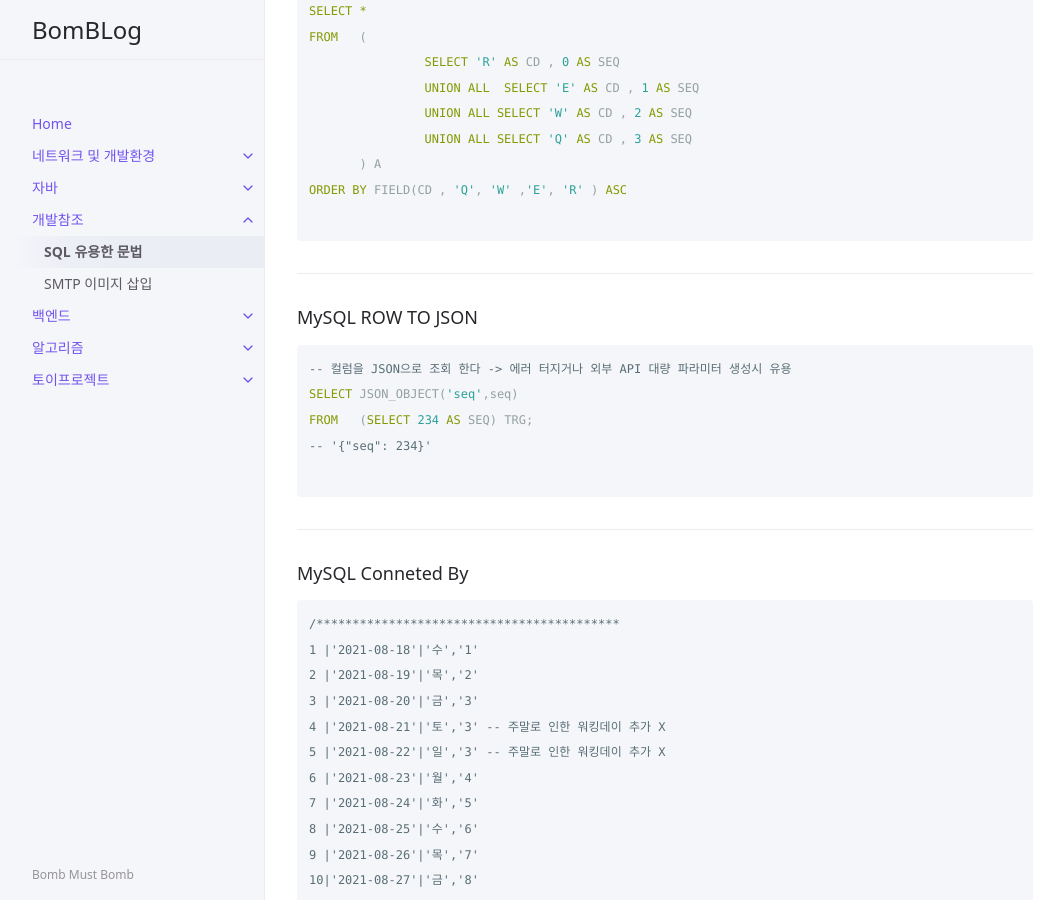
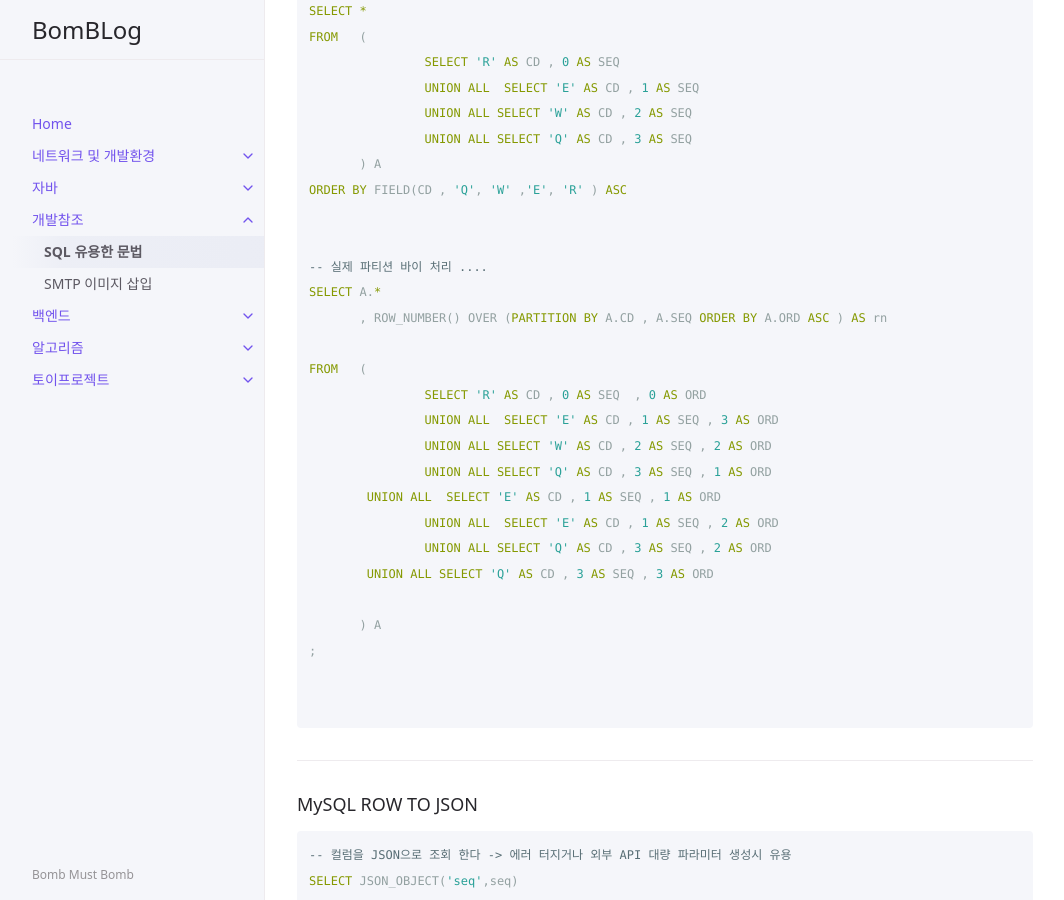
Before and after one commit to yongBomb90/yongBomb90.github.io, a Jekyll site: the page built from docs/develop/develop_02.md, in a window 1280 px wide and 900 px high, scrolled down 701 px. Shown: the whole window, without its empty margins (107-1171 px from the left). Built offline with Jekyll 4.4.1, drawn with Linux system fonts in a browser that asks for light colours; comment, search, counter and statistics services are not loaded.

Commit message:
Update develop_02.md

````diff
--- a/docs/develop/develop_02.md
+++ b/docs/develop/develop_02.md
@@ -39,6 +39,25 @@ FROM   (
 		UNION ALL SELECT 'Q' AS CD , 3 AS SEQ
        ) A
 ORDER BY FIELD(CD , 'Q', 'W' ,'E', 'R' ) ASC
+
+
+-- 실제 파티션 바이 처리 ....
+SELECT A.*
+       , ROW_NUMBER() OVER (PARTITION BY A.CD , A.SEQ ORDER BY A.ORD ASC ) AS rn
+
+FROM   (
+		SELECT 'R' AS CD , 0 AS SEQ  , 0 AS ORD
+		UNION ALL  SELECT 'E' AS CD , 1 AS SEQ , 3 AS ORD
+		UNION ALL SELECT 'W' AS CD , 2 AS SEQ , 2 AS ORD
+		UNION ALL SELECT 'Q' AS CD , 3 AS SEQ , 1 AS ORD
+        UNION ALL  SELECT 'E' AS CD , 1 AS SEQ , 1 AS ORD
+		UNION ALL  SELECT 'E' AS CD , 1 AS SEQ , 2 AS ORD
+		UNION ALL SELECT 'Q' AS CD , 3 AS SEQ , 2 AS ORD
+        UNION ALL SELECT 'Q' AS CD , 3 AS SEQ , 3 AS ORD
+
+       ) A
+;
+
 
 ```
 
````
